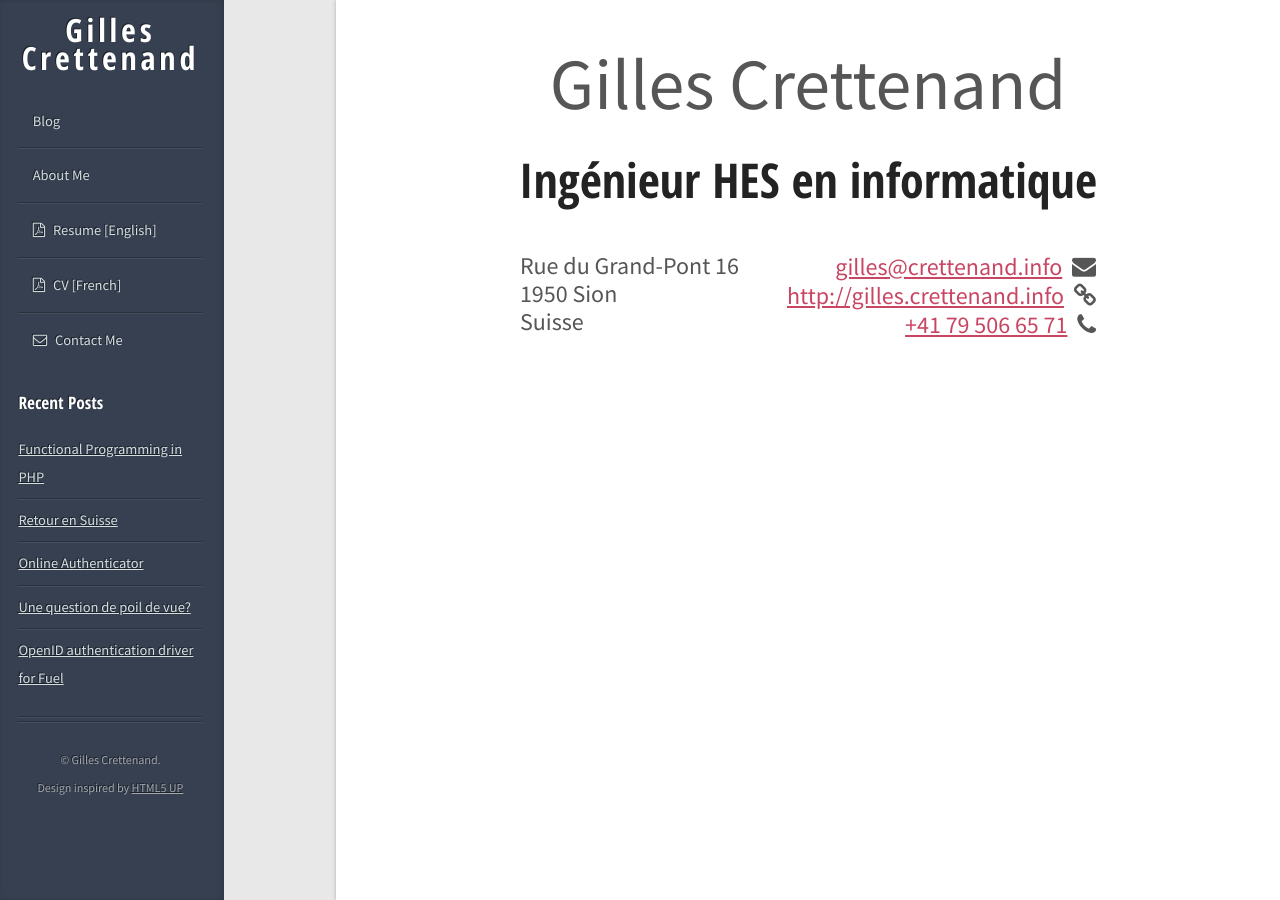
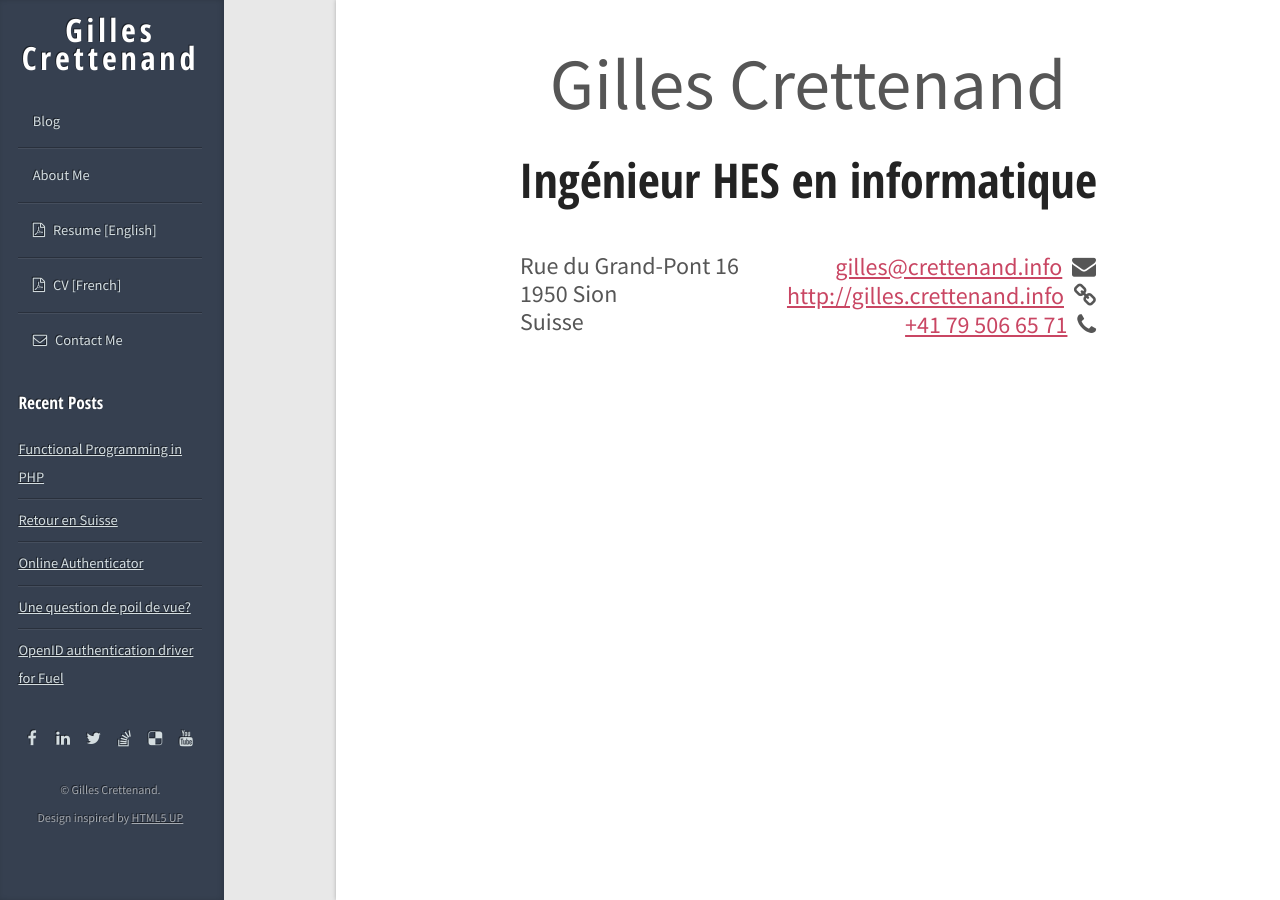
Before and after one commit to krtek4/krtek4.github.io, a Jekyll site: the page built from index.html, in a window 1280 px wide. Built offline with Jekyll 4.4.1, drawn with Linux system fonts in a browser that asks for light colours.

Commit message:
social media icons

```diff
--- a/_includes/sidebar.html
+++ b/_includes/sidebar.html
@@ -35,6 +35,17 @@
         </ul>
     </section>
 
+    <div id="social">
+            <ul>
+                <li><a href="http://www.facebook.com/gilles.crettenand.7" class="icon fa-facebook"><span>Facebook</span></a></li>
+                <li><a href="http://www.linkedin.com/in/gillescrettenand" class="icon fa-linkedin"><span>Linkedin</span></a></li>
+                <li><a href="http://twitter.com/#!/meierg" class="icon fa-twitter"><span>Twitter</span></a></li>
+                <li><a href="http://stackoverflow.com/users/633281/krtek" class="icon fa-stack-overflow"><span>StackOverfow</span></a></li>
+                <li><a href="http://www.delicious.com/krtek" class="icon fa-delicious"><span>delicious</span></a></li>
+                <li><a href="http://www.youtube.com/user/krtek4" class="icon fa-youtube"><span>You Tube</span></a></li>
+            </ul>
+        </div>
+
     <ul id="copyright">
         <li>&copy; Gilles Crettenand.</li>
         <li>Design inspired by <a href="http://html5up.net">HTML5 UP</a></li>
--- a/css/main.scss
+++ b/css/main.scss
@@ -768,16 +768,6 @@ ol {
     a {
         color: inherit !important;
     }
-
-    &:before {
-        content: '';
-        border-top: solid 1px;
-        border-bottom: solid 1px;
-        border-color: #171E29;
-        border-color: rgba(0, 0, 0, 0.25);
-        box-shadow: inset 0px 1px 0px 0px rgba(255, 255, 255, 0.075), 0px 1px 0px 0px rgba(255, 255, 255, 0.075);
-        display: block;
-    }
 }
 
 /* Desktop */
@@ -1472,3 +1462,18 @@ ol {
         margin-left: 1em;
     }
 }
+
+#social {
+    width: 100%;
+    margin-top: 2em;
+
+    li {
+        width: 15%;
+        text-align:center;
+        display: inline-block;
+
+        a span {
+            display: none;
+        }
+    }
+}
```
